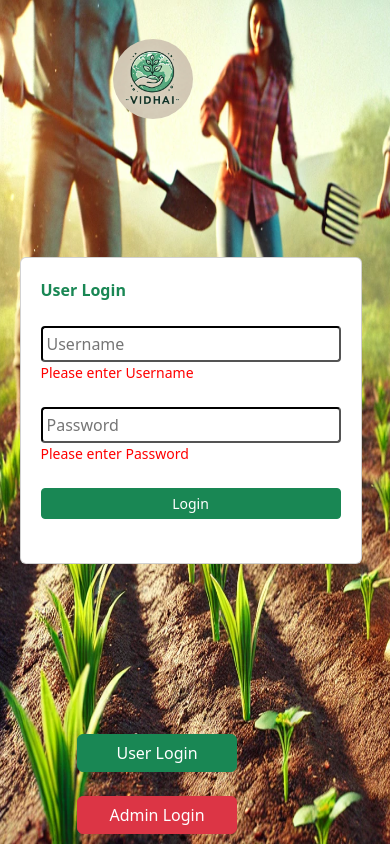
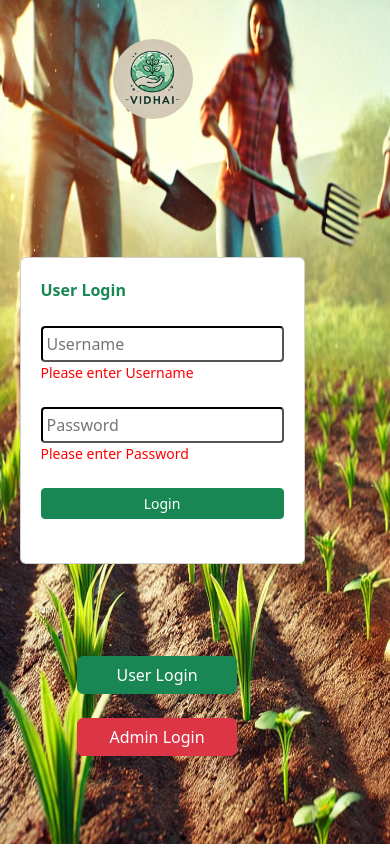
Before and after one commit to Jahirazi/Vidhai, an Angular app: page /home in a window 390 px wide. Built offline with nearby package versions, Linux system fonts and the light colour scheme.

Commit message:
published

```diff
--- a/src/app/admin-login/admin-login.component.scss
+++ b/src/app/admin-login/admin-login.component.scss
@@ -31,7 +31,7 @@ span{
 @media only screen and (max-width: 900px){
    .card{
       margin-left: -30%;
-      width: 120%;
+      width: 100%;
    }
 }
 
--- a/src/app/admin-page/admin-page.component.scss
+++ b/src/app/admin-page/admin-page.component.scss
@@ -26,4 +26,11 @@ input{
         #bag i{
             font-size: 35px;
         }
+        .card-body h5,h6{
+            font-size: 12px;
+        }
+        .card-body button{
+            width: 60px;
+            font-size: 10px;
+        }
     }
--- a/src/app/cart/cart.component.html
+++ b/src/app/cart/cart.component.html
@@ -6,10 +6,10 @@
         <div class="item-details">
         <h4>{{item.name}}</h4>
         <p>Price: {{item.price | currency:'INR':'symbol':'1.2-2'}}/-</p>
-        <div class="quntityControls">
-            <button class="btn btn-sm btn-warning" (click)="decreaseitem(item)">-</button>&nbsp;
+        <div class="quantityControls">
+            <button class="btn  btn-warning"  (click)="decreaseitem(item)">-</button>&nbsp;
             <span>{{item.quantity}}</span>&nbsp;
-            <button class="btn btn-sm btn-warning" (click)="increaseitem(item)">+</button><br>
+            <button class="btn  btn-warning"  (click)="increaseitem(item)">+</button><br>
 
     </div>
         <p>Sub Total: {{item.price * item.quantity |currency:'INR'}}</p>
@@ -66,7 +66,6 @@
                 <div class="footer">
                     <div class="row">
                         <div class="col-md-6 text-center">
-                            <button class="btn btn-secondary btn-sm ">Cancel</button>
                         </div>
                         <div class="col-md-6 text-center">
                             <button class="btn btn-success btn-sm " [disabled]="userForm.invalid" (click)="placeOrder()" >Place Order</button>
--- a/src/app/home/home.component.scss
+++ b/src/app/home/home.component.scss
@@ -60,7 +60,7 @@ button{
     .roles{
         padding: 30px;
         margin-left: 20px;
-        margin-top: 750%;
+        margin-top: 650%;
     }
     .roles button{
         width: 160px;
--- a/src/app/user-login/user-login.component.scss
+++ b/src/app/user-login/user-login.component.scss
@@ -30,7 +30,7 @@ small{
 @media only screen and (max-width: 900px){
    .card{
       margin-left: -30%;
-      width: 120%;
+      width: 100%;
    }
 }
 
--- a/src/app/user-page/user-page.component.scss
+++ b/src/app/user-page/user-page.component.scss
@@ -49,4 +49,9 @@ input{
         font-size: 35px;
     }
 
+    .idButton button{
+        width: 30px;
+
+    }
+
 }
```
Also changed, not shown: src/app/cart/cart.component.scss (line endings or trailing spaces).
